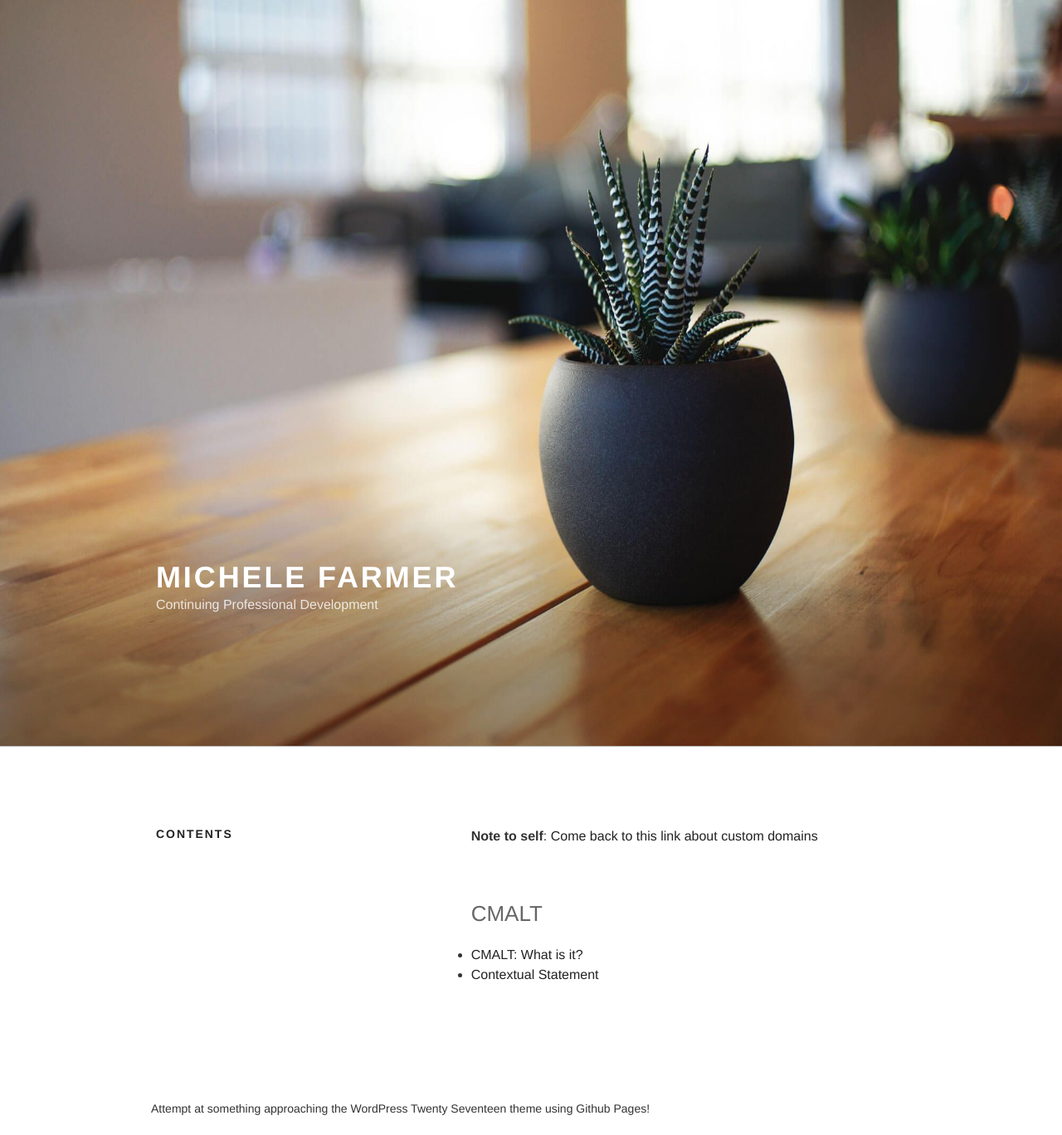
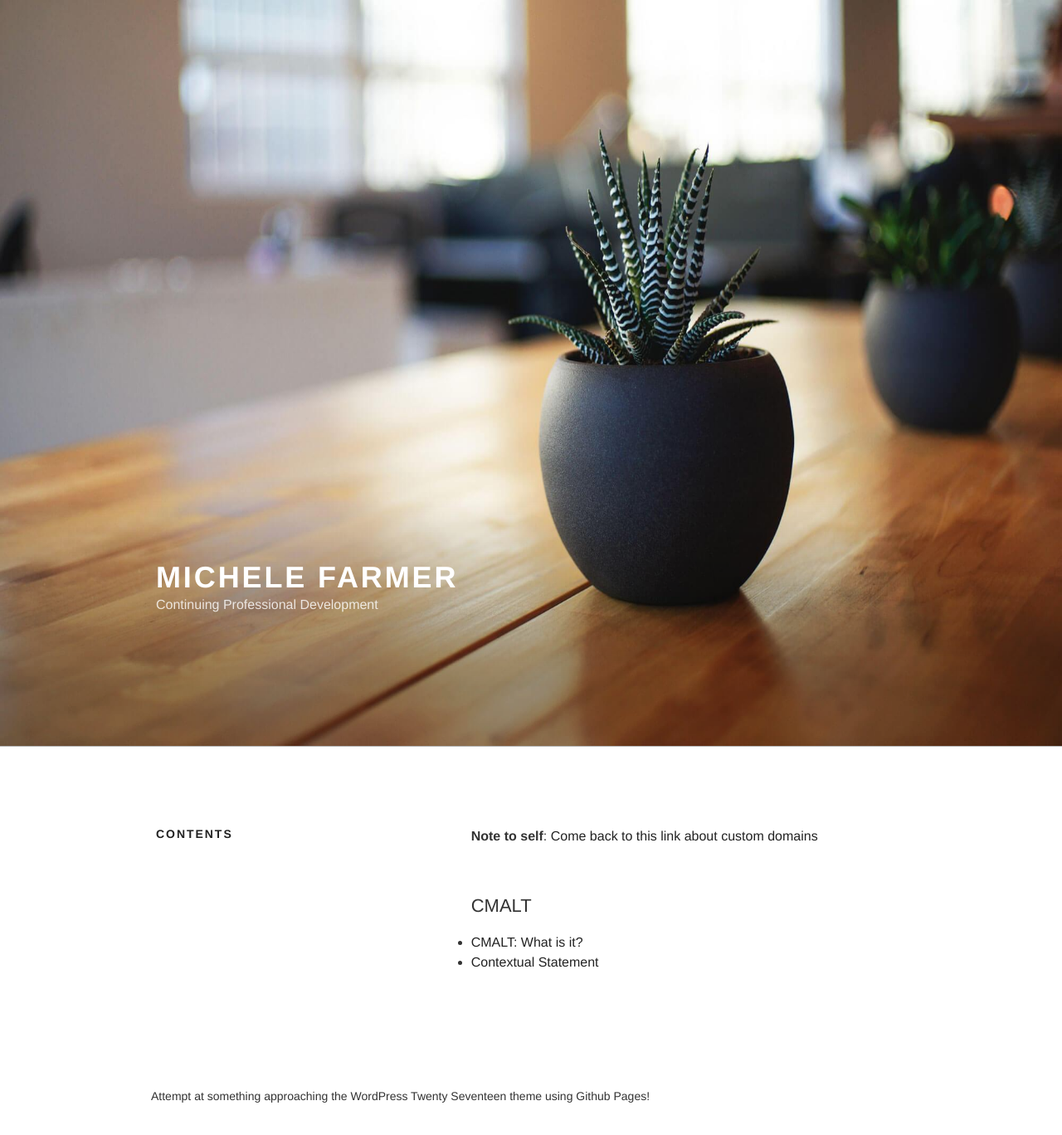
Before and after one commit to uclsenit/uclsenit.github.io, a Jekyll site: the page built from index.md, in a window 1280 px wide. Shown: the whole page at 83% size. Built offline with Jekyll 4.4.1, drawn with Linux system fonts in a browser that asks for light colours; nearby versions of some CDN libraries; some web fonts are replaced; our own code applies the rules of GitHub Pages for plain Markdown files; a script that is not in the unit is left out.

```diff
--- a/index.md
+++ b/index.md
@@ -4,7 +4,7 @@ title: Contents
 
 **Note to self**: [Come back to this link about custom domains](https://help.github.com/articles/using-a-custom-domain-with-github-pages/)
 
-## CMALT
+### CMALT
 
 * [CMALT: What is it?](https://uclsenit.github.io/about/cmalt/)
 * [Contextual Statement](https://uclsenit.github.io/context/)
```
